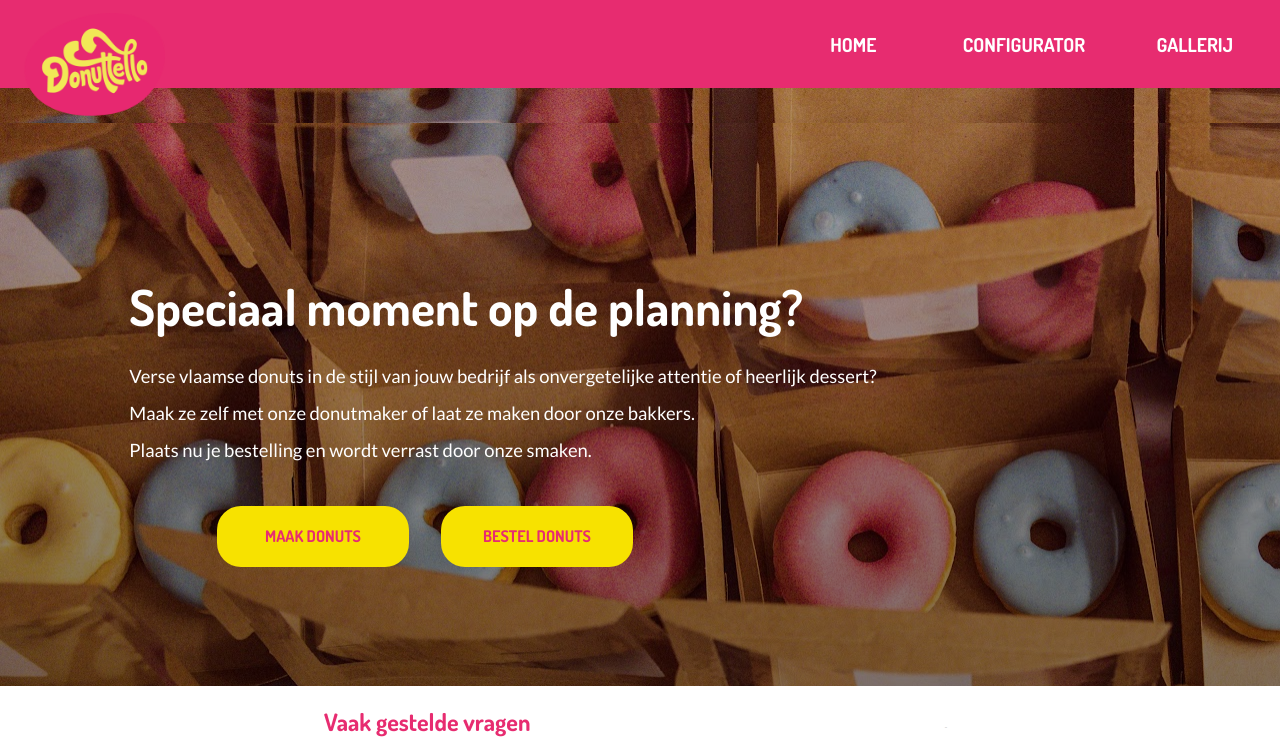
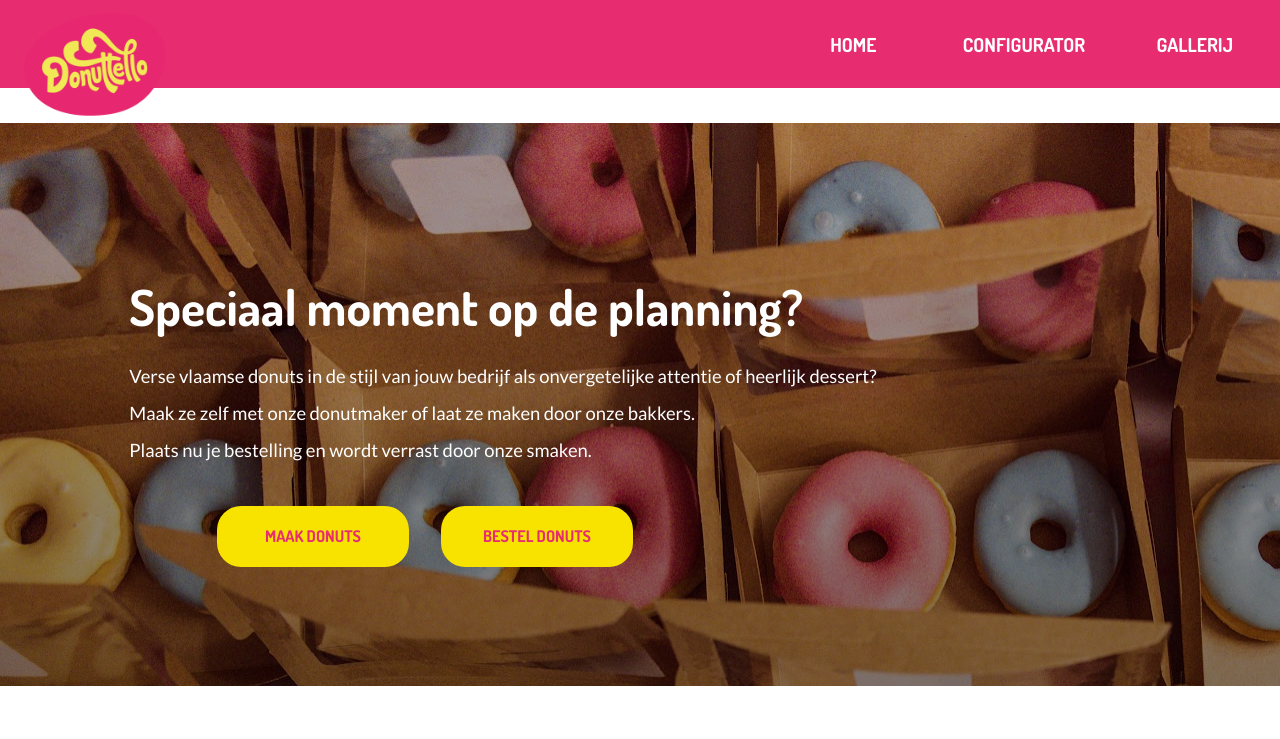
Before and after one commit to lienapaeps/DEV5-EINDBAAS-FRONTEND, a Vue app: page / in a window 1280 px wide. Shown: the top 739 px of the page. Built offline with nearby package versions, Linux system fonts and the light colour scheme.

Commit message:
fix: removed home fom app

```diff
--- a/src/App.vue
+++ b/src/App.vue
@@ -2,12 +2,7 @@
 import { ref, computed } from 'vue'
 
 import Nav from './components/Nav.vue'
-import Button from './components/Button.vue'
 import Home from './views/Home.vue'
-import Gallery from './views/Gallery.vue'
-import LogIn from './views/LogIn.vue';
-import Shoppingbutton from './components/Shoppingbutton.vue'
-import Configurator from './views/Configurator.vue'
 
 </script>
 
@@ -16,7 +11,7 @@ import Configurator from './views/Configurator.vue'
 
   <!-- <Button /> -->
   <!-- <LogIn /> -->
-  <Home />
+  <!-- <Home /> -->
   <!-- <Button text="" class="btn shoppingcart" textclass="btn__text"/> -->
     <!-- <Button text="Maak Donut" class="btn btn--strawberry" textclass="btn__text"/> -->
     <!-- <Shoppingbutton/> -->
```
